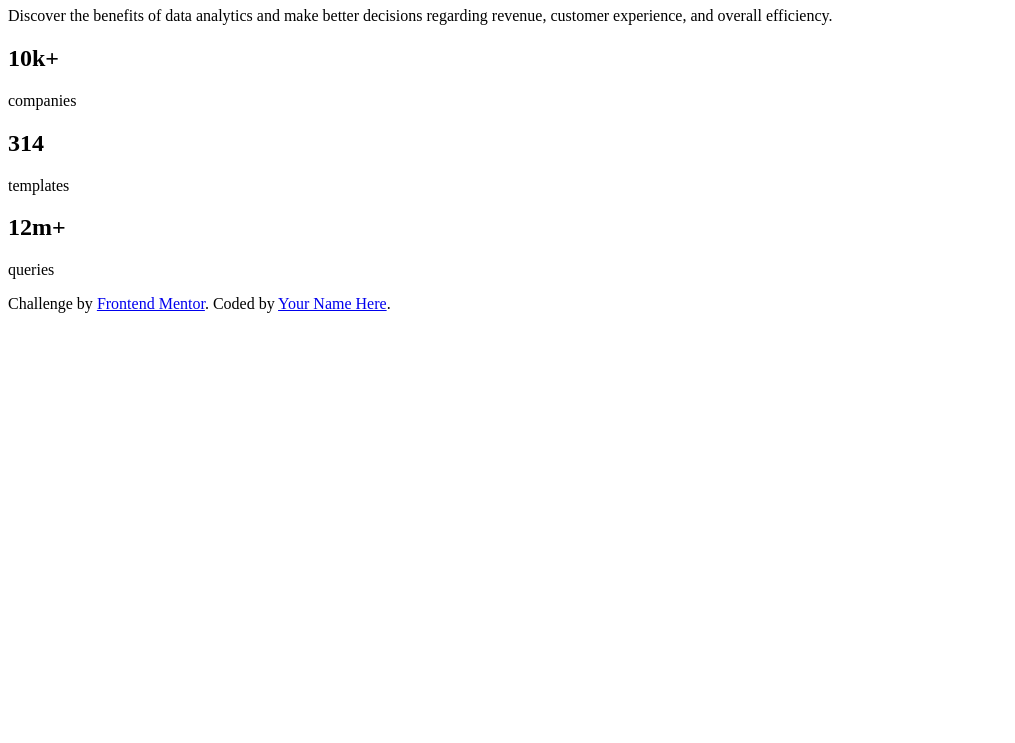
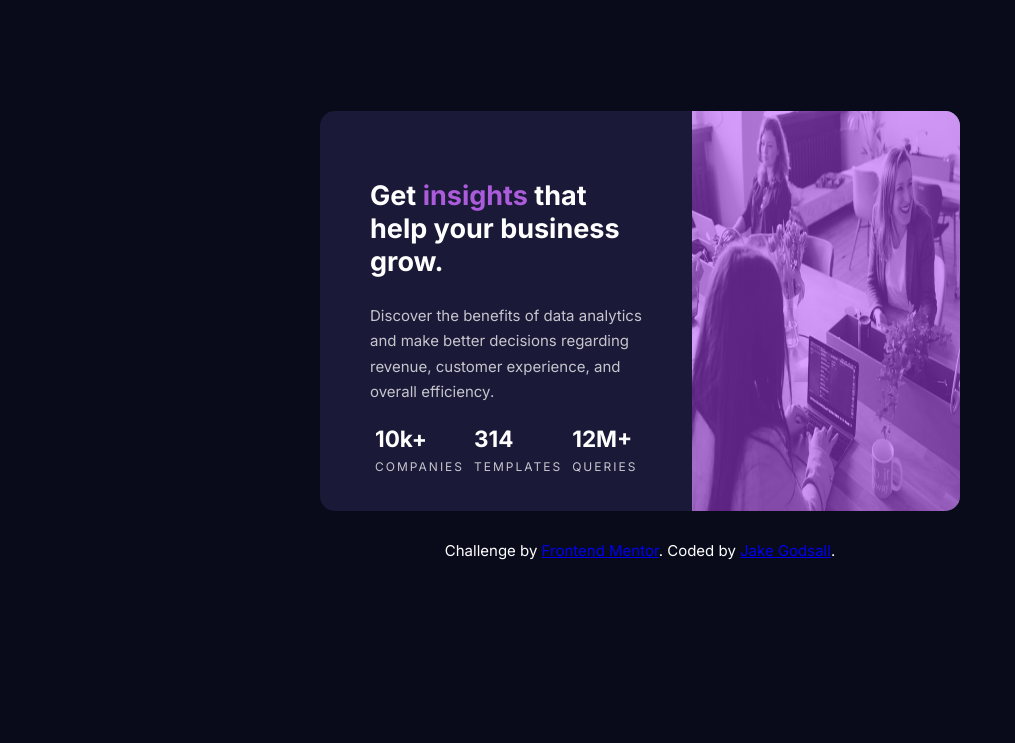
Before and after one commit to jakegodsall/fm-stats-preview-card, a plain HTML site: page index.html in a window 1280 px wide. Shown: the part 73-816 px from the top of the page, without its empty margins (0-1015 px from the left). Drawn offline with Linux system fonts and the light colour scheme.

Commit message:
first attempt complete

```diff
--- a/index.html
+++ b/index.html
@@ -10,6 +10,12 @@
 
     <title>Frontend Mentor | Stats preview card component</title>
 
+
+    <!-- Fonts -->
+    <link rel="preconnect" href="https://fonts.googleapis.com">
+    <link rel="preconnect" href="https://fonts.gstatic.com" crossorigin>
+    <link href="https://fonts.googleapis.com/css2?family=Inter:wght@400;700&family=Lexend+Deca&display=swap"
+      rel="stylesheet">
     <!-- Custom stylesheet -->
     <link rel="stylesheet" href="stylesheet.css">
   </head>
@@ -20,7 +26,7 @@
       <div class="hero-image"></div>
       <div class="text-container">
 
-        <h1>Get insights that help your business grow.</h1>
+        <h1>Get <span class="insight">insights</span> that help your business grow.</h1>
 
         <p>Discover the benefits of data analytics and make better decisions regarding revenue, customer
           experience, and overall efficiency.</p>
@@ -36,7 +42,7 @@
             <p>templates</p>
           </div>
           <div class="stat">
-            <h2>12m+</h2>
+            <h2>12M+</h2>
             <p>queries</p>
           </div>
         </div>
@@ -46,7 +52,7 @@
 
     <div class="attribution">
       Challenge by <a href="https://www.frontendmentor.io?ref=challenge" target="_blank">Frontend Mentor</a>.
-      Coded by <a href="#">Your Name Here</a>.
+      Coded by <a href="https://github.com/jakegodsall">Jake Godsall</a>.
     </div>
   </body>
 
--- /dev/null
+++ b/stylesheet.scss
@@ -0,0 +1,126 @@
+/* Standard mobile layout given for iPhone X (375x812 pixels) */
+
+$heading-color: hsl(0, 0%, 100%);
+$content-color: hsla(0, 0%, 100%, 0.75);
+
+body {
+    height: 100vh;
+    display: flex;
+    flex-direction: column;
+    justify-content: center;
+    align-items: center;
+    background-color: hsl(233, 47%, 7%);
+    font-family: 'Inter', sans-serif;
+    font-size: 15px;
+}
+
+.container {
+    display: flex;
+    flex-direction: column;
+    width: 85vw;
+    height: auto;
+    background-color: hsl(244, 38%, 16%);
+    border-radius: 15px;
+    overflow: hidden;
+}
+
+.hero-image {
+    background-image: linear-gradient(rgba(180, 67, 255, 0.5), rgba(180, 67, 255, 0.5)), url('images/image-header-mobile.jpg');
+    width: 100%;
+    height: 250px;
+    background-size: cover;
+    background-repeat: no-repeat;
+}
+
+.text-container {
+    display: flex;
+    flex-direction: column;
+    align-items: center;
+    padding: 25px;
+    text-align: center;
+
+    h1 {
+        color: $heading-color;
+        margin-bottom: 10px;
+
+        font-size: 1.8em;
+
+        .insight {
+            color: hsl(277, 64%, 61%);
+        }
+    }
+
+    p {
+        color: $content-color;
+        line-height: 1.7;
+    }
+
+    .stat-bar {
+        display: flex;
+        flex-direction: column;
+        justify-content: space-between;
+
+        height: 225px;
+
+        .stat {
+            h2 {
+                color: $heading-color;
+                margin: 5px;
+            }
+
+            p {
+                color: $content-color;
+                text-transform: uppercase;
+                letter-spacing: 2px;
+                margin: 5px;
+            }
+        }
+    }
+}
+
+@media screen and (min-width: 500px) {
+    .container {
+        display: flex;
+        flex-direction: row-reverse;
+        height: 400px;
+        width: 50vw;
+    }
+
+    .hero-image {
+        flex: 1;
+        height: 100%;
+        background-image: linear-gradient(rgba(180, 67, 255, 0.5), rgba(180, 67, 255, 0.5)), url('images/image-header-desktop.jpg');
+        background-size: 100% 400px;
+        background-repeat: no-repeat;
+    }
+
+    .text-container {
+        display: flex;
+        flex-direction: column;
+        align-items: flex-start;
+        flex: 1;
+        padding: 50px;
+        text-align: left;
+
+        .stat-bar {
+            display: flex;
+            flex-direction: row;
+            justify-content: space-between;
+            align-items: center;
+            width: 80%;
+
+            .stat {
+                p {
+                    font-size: 12px;
+                }
+            }
+        }
+    }
+}
+
+
+.attribution {
+    margin-top: 30px;
+    color: #fff;
+    text-align: center;
+}
```
Also changed, not shown: stylesheet.css.
